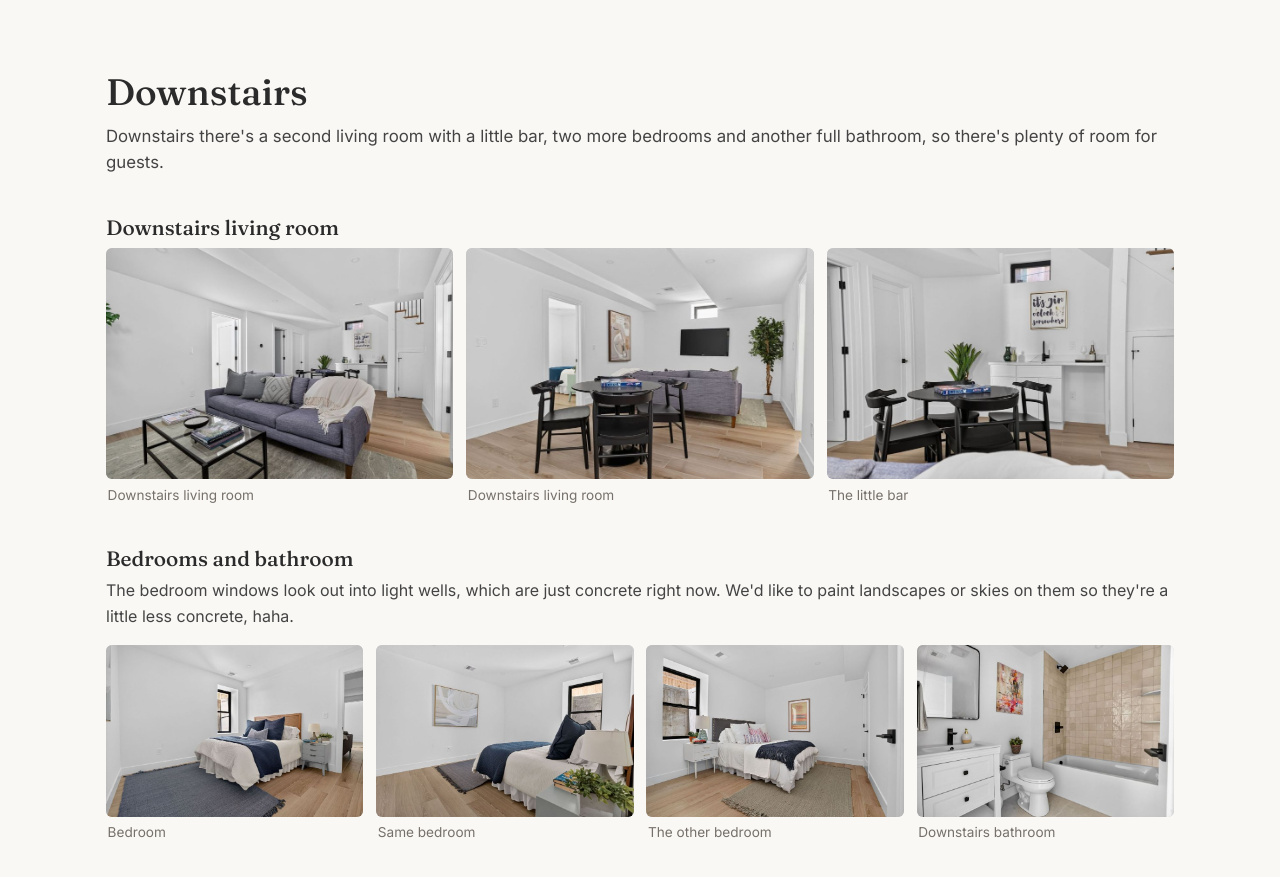
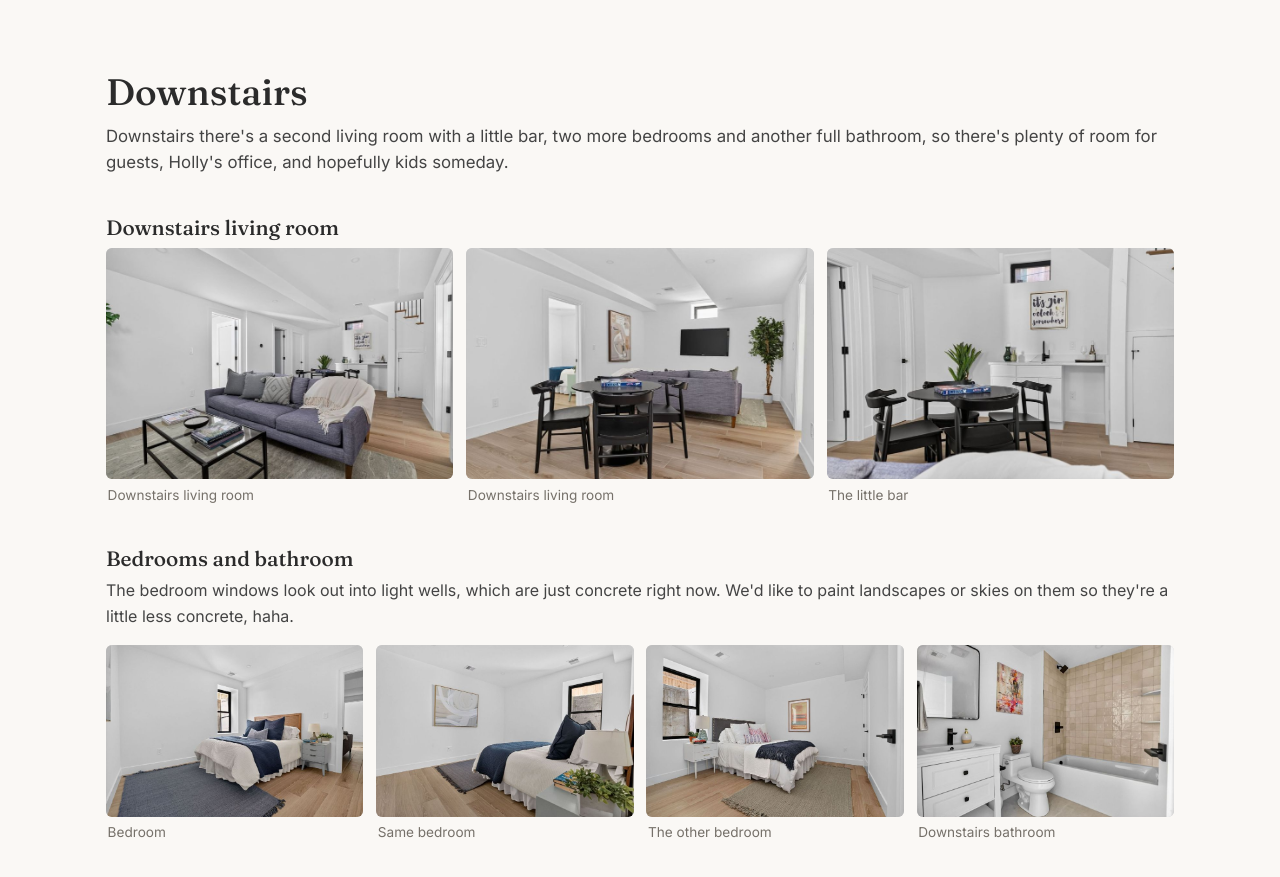
Before and after one commit to Dibujaron/kingston-condo, a plain HTML site: page index.html in a window 1280 px wide. Shown: the part 7211-8088 px from the top of the page. Drawn offline with Linux system fonts and the light colour scheme.

Commit message:
Downstairs wording
Co-Authored-By: Claude Opus 5.5 <noreply@anthropic.com>

```diff
--- a/index.html
+++ b/index.html
@@ -234,7 +234,7 @@
 
 <section id="downstairs">
   <h2>Downstairs</h2>
-  <p class="lede">Downstairs there's a second living room with a little bar, two more bedrooms and another full bathroom, so there's plenty of room for guests.</p>
+  <p class="lede">Downstairs there's a second living room with a little bar, two more bedrooms and another full bathroom, so there's plenty of room for guests, Holly's office, and hopefully kids someday.</p>
 
   <h3>Downstairs living room</h3>
   <div class="grid three">
```
